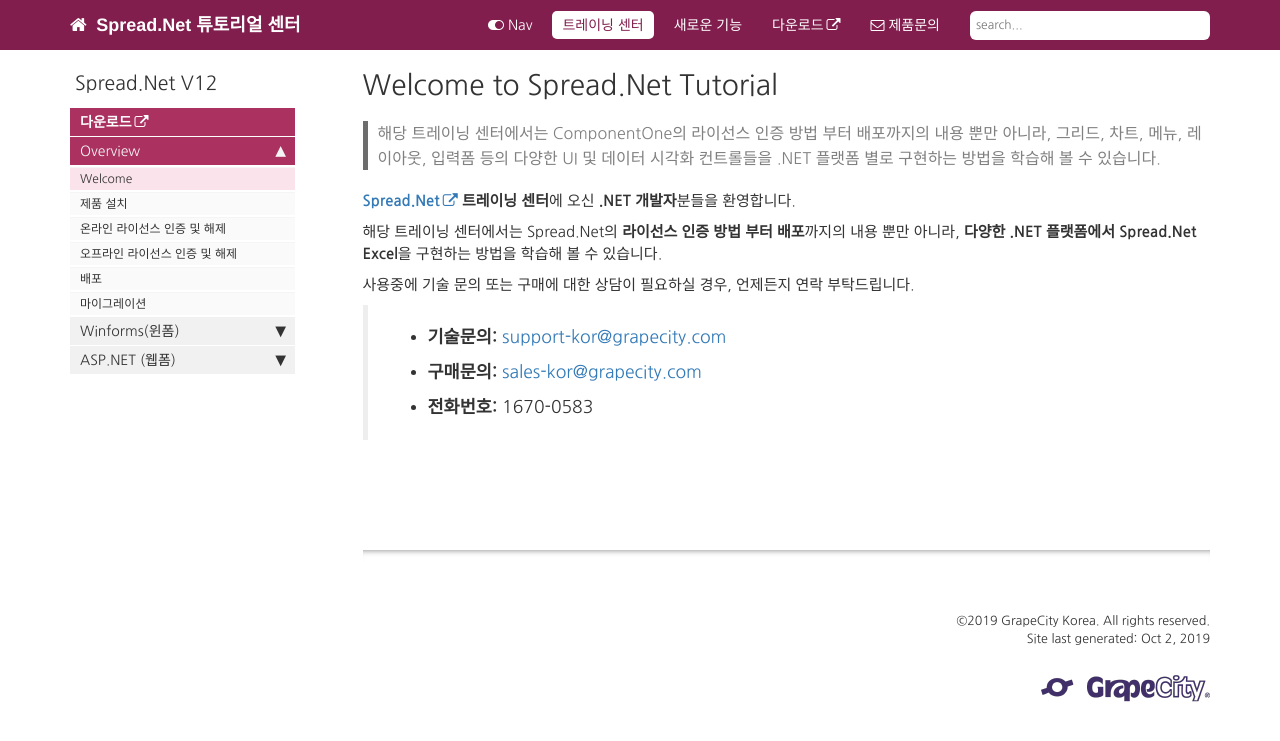
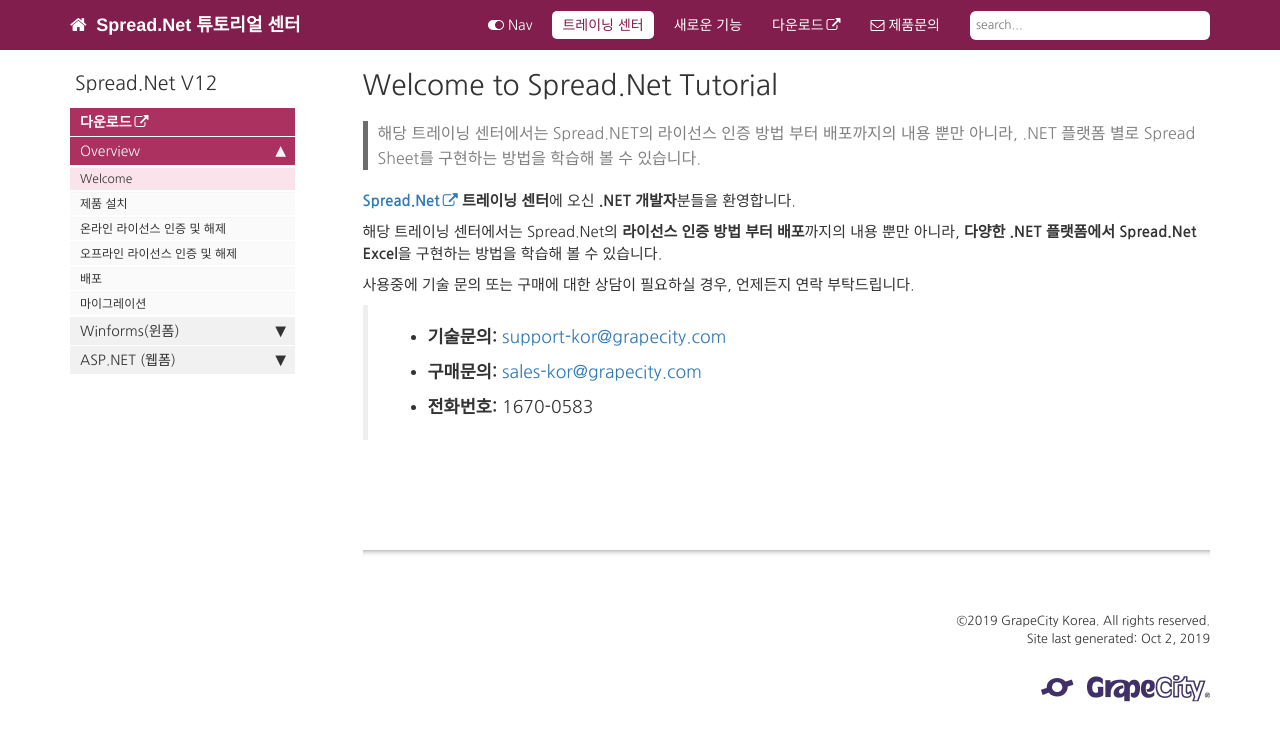
Before and after one commit to grapecity-korea/SP.NETraining.github.io, a Jekyll site: the page built from index.md, in a window 1280 px wide. Shown: the top 741 px of the page. Built offline with Jekyll 4.4.1, drawn with Linux system fonts in a browser that asks for light colours; comment, search, counter and statistics services are not loaded.

Commit message:
Update index.md

```diff
--- a/index.md
+++ b/index.md
@@ -1,9 +1,9 @@
 ---
 title: "Welcome to Spread.Net Tutorial"
-keywords: Spread.Net Main
+keywords: Spread.Net Main, c# 엑셀, c# excel, .net 엑셀, .net excel, excel 컨트롤, excel 컴포넌트
 sidebar: mydoc_sidebar
 permalink: index.html
-summary: 해당 트레이닝 센터에서는 ComponentOne의 라이선스 인증 방법 부터 배포까지의 내용 뿐만 아니라, 그리드, 차트, 메뉴, 레이아웃, 입력폼 등의 다양한 UI 및 데이터 시각화 컨트롤들을 .NET 플랫폼 별로 구현하는 방법을 학습해 볼 수 있습니다.
+summary: 해당 트레이닝 센터에서는 Spread.NET의 라이선스 인증 방법 부터 배포까지의 내용 뿐만 아니라, .NET 플랫폼 별로 Spread Sheet를 구현하는 방법을 학습해 볼 수 있습니다.
 ---
 
 **[Spread.Net](https://www.grapecity.co.kr/componentone-enterprise) 트레이닝 센터**에 오신 **.NET 개발자**분들을 환영합니다.
```
